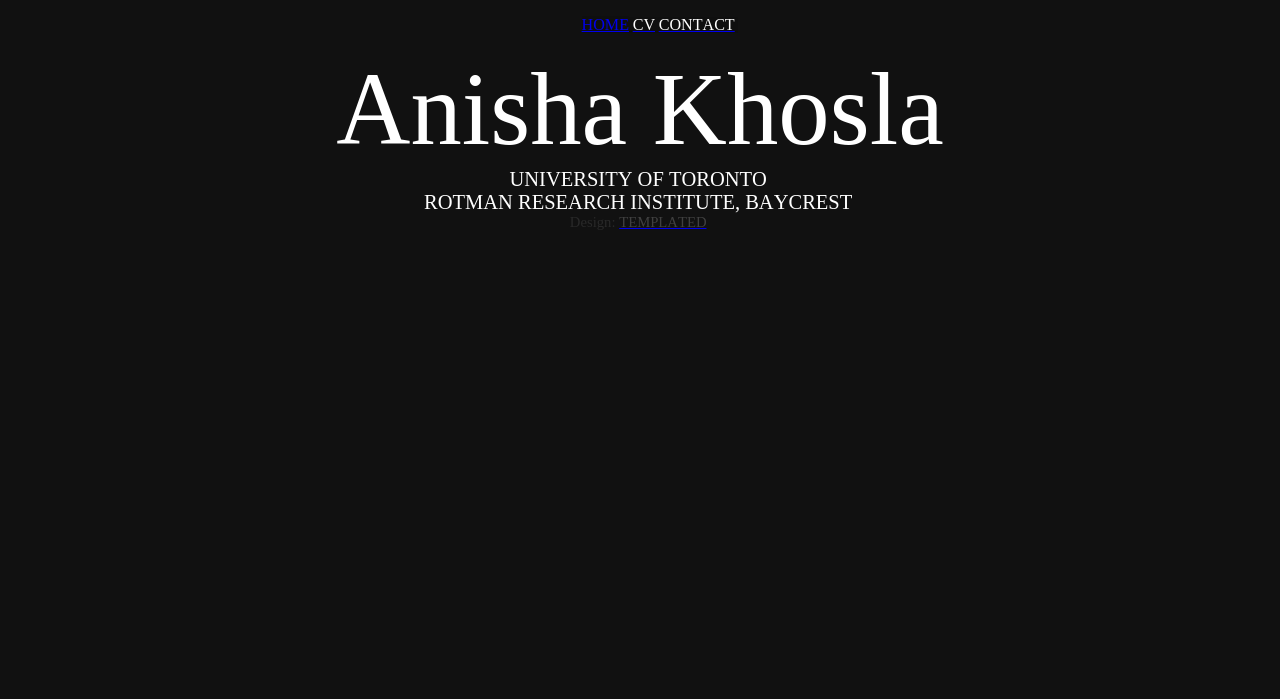
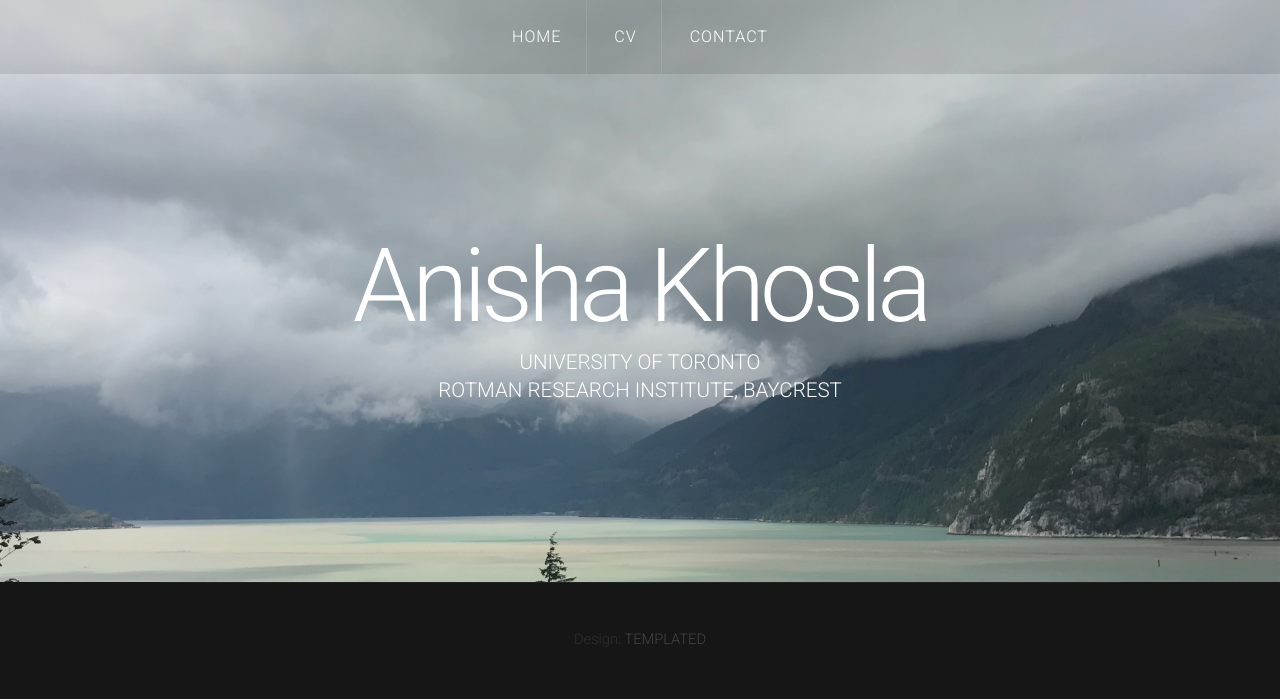
Before and after one commit to anishakhosla/anishakhosla.github.io, a plain HTML site: page index.html in a window 1280 px wide. Drawn offline with nearby package versions, Linux system fonts and the light colour scheme.

```diff
--- a/index.html
+++ b/index.html
@@ -1,33 +1,64 @@
-<!DOCTYPE html PUBLIC "-//W3C//DTD HTML 4.01//EN" "http://www.w3.org/TR/html4/strict.dtd">
+<!DOCTYPE HTML>
+<!--
+	Linear by TEMPLATED
+    templated.co @templatedco
+    Released for free under the Creative Commons Attribution 3.0 license (templated.co/license)
+-->
 <html>
-<head>
-  <meta http-equiv="Content-Type" content="text/html; charset=utf-8">
-  <meta http-equiv="Content-Style-Type" content="text/css">
-  <title>Anisha Khosla</title>
-  <meta name="Generator" content="Cocoa HTML Writer">
-  <meta name="CocoaVersion" content="1894.6">
-  <style type="text/css">
-    body {background-color: #111111}
-    p.p2 {margin: 0.0px 0.0px 0.0px 0.0px; text-align: center; line-height: 102.7px; font: 102.7px 'Helvetica Light'; color: #ffffff; -webkit-text-stroke: #ffffff}
-    p.p3 {margin: 0.0px 0.0px 0.0px 0.0px; text-align: center; line-height: 25.7px; font: 20.5px 'Helvetica Light'; color: #ffffff; -webkit-text-stroke: #ffffff}
-    p.p4 {margin: 0.0px 0.0px 0.0px 0.0px; text-align: center; line-height: 25.7px; font: 14.7px 'Helvetica Light'; color: #ffffff; color: rgba(255, 255, 255, 0.1); -webkit-text-stroke: rgba(255, 255, 255, 0.1)}
-    li.li1 {margin: 0.0px 0.0px 0.0px 0.0px; text-align: center; line-height: 25.7px; font: 16.1px 'Helvetica Light'; color: #ffffff; -webkit-text-stroke: #ffffff}
-    span.s1 {background-color: rgba(0, 0, 0, 0.1); -webkit-text-stroke: 0px #000000}
-    span.s2 {font-kerning: none}
-    span.s3 {font: 14.7px 'Helvetica Light'; font-kerning: none; color: #646464; background-color: rgba(0, 0, 0, 0.1); -webkit-text-stroke: 0px #646464}
-    span.s4 {font: 16.1px 'Helvetica Light'; font-kerning: none; color: #ffffff; -webkit-text-stroke: 0px #ffffff}
-    span.s5 {font: 14.7px 'Helvetica Light'; font-kerning: none; color: #646464; -webkit-text-stroke: 0px #646464}
-    span.s6 {font: 14.7px 'Helvetica Light'; font-kerning: none; color: rgba(255, 255, 255, 0.2); background-color: transparent; -webkit-text-stroke: 0px rgba(255, 255, 255, 0.2)}
-    ul.ul1 {list-style-type: none}
-  </style>
-</head>
-<body>
-<ul class="ul1">
-  <li class="li1"><span class="s1"><a href="file:///Users/anishakhosla/Documents/GitHub/anishakhosla.github.io/index.html"><span class="s2">HOME</span></a></span><span class="s3"> <a href="https://github.com/anishakhosla/anishakhosla.github.io/blob/master/Khosla%20CV.pdf"><span class="s4">CV</span></a> <a href="file:///Users/anishakhosla/Documents/GitHub/anishakhosla.github.io/contact.html"><span class="s4">CONTACT</span></a><span class="Apple-converted-space"> </span></span></li>
-</ul>
-<p class="p2"><span class="s2">Anisha Khosla</span></p>
-<p class="p3"><span class="s2">UNIVERSITY OF TORONTO</span><span class="s5"><span class="Apple-converted-space"> </span></span></p>
-<p class="p3"><span class="s2">ROTMAN RESEARCH INSTITUTE, BAYCREST</span><span class="s5"><span class="Apple-converted-space"> </span></span></p>
-<p class="p4"><span class="s2">Design: <a href="http://templated.co/"><span class="s6">TEMPLATED</span></a><span class="Apple-converted-space"> </span></span></p>
-</body>
+	<head>
+		<title>Anisha Khosla</title>
+		<meta http-equiv="content-type" content="text/html; charset=utf-8" />
+		<meta name="description" content="" />
+		<meta name="keywords" content="" />
+		<link href='http://fonts.googleapis.com/css?family=Roboto:400,100,300,700,500,900' rel='stylesheet' type='text/css'>
+		<script src="http://ajax.googleapis.com/ajax/libs/jquery/1.11.0/jquery.min.js"></script>
+		<script src="js/skel.min.js"></script>
+		<script src="js/skel-panels.min.js"></script>
+		<script src="js/init.js"></script>
+		<noscript>
+			<link rel="stylesheet" href="css/skel-noscript.css" />
+			<link rel="stylesheet" href="css/style.css" />
+			<link rel="stylesheet" href="css/style-desktop.css" />
+		</noscript>
+
+	</head>
+	<body class="homepage">
+
+	<!-- Header -->
+		<div id="header">
+			<div id="nav-wrapper">
+
+
+				<!-- Nav -->
+				<nav id="nav">
+					<ul>
+						<li class="active"><a href="index.html">Home</a></li>
+						<li><a href="Khosla CV.pdf" target="_blank" >CV</a></li>
+						<li><a href="contact.html">Contact</a></li>
+					</ul>
+				</nav>
+			</div>
+			<div class="container">
+
+
+				<!-- Logo -->
+				<div id="logo">
+					<h1><a href="#">Anisha Khosla</a></h1>
+					<span class="tag">UNIVERSITY OF TORONTO</span>
+					<br>
+					<span class="tag">ROTMAN RESEARCH INSTITUTE, BAYCREST</span>
+				</div>
+			</div>
+		</div>
+
+
+
+	<!-- Copyright -->
+		<div id="copyright">
+			<div class="container">
+				Design: <a href="http://templated.co">TEMPLATED</a>
+			</div>
+		</div>
+
+	</body>
 </html>
```
